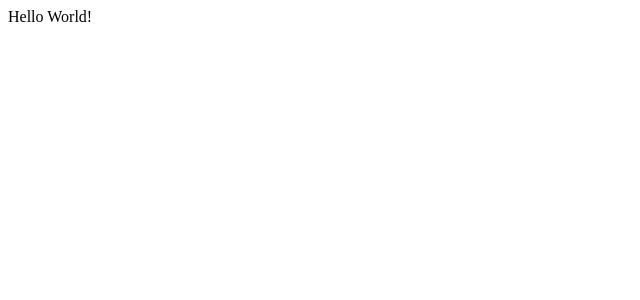
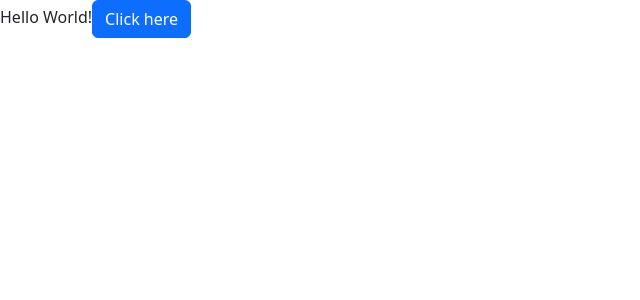
Before and after one commit to matheuspl92/cv-project, a React (Create React App) app: page / in a window 1280 px wide. Shown: the top 300 px of the page, without its empty margins (0-640 px from the left). Built offline with nearby package versions, Linux system fonts and the light colour scheme.

Commit message:
Import Bootstrap React Components

```diff
--- a/src/App.js
+++ b/src/App.js
@@ -1,10 +1,13 @@
 import React from "react";
+import { Button } from "react-bootstrap";
+import 'bootstrap/dist/css/bootstrap.min.css';
 
 class App extends React.Component {
   render() {
     return (
       <div>
         Hello World!
+        <Button variant='primary'>Click here</Button>
       </div>
     )
   }
```
